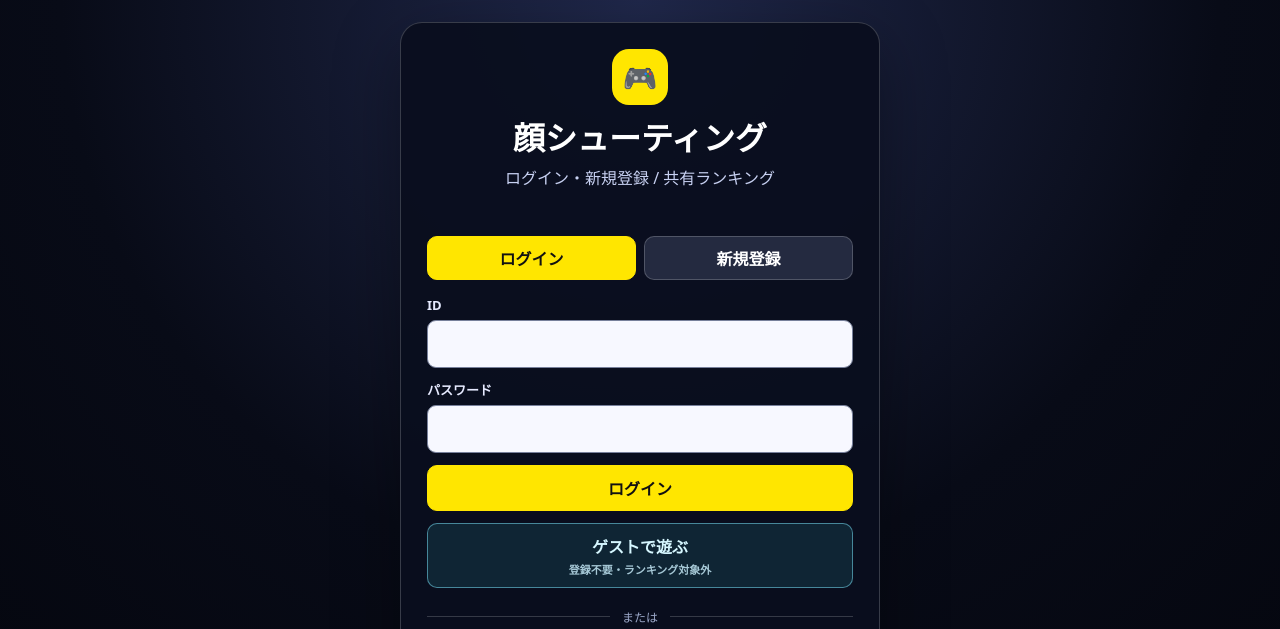
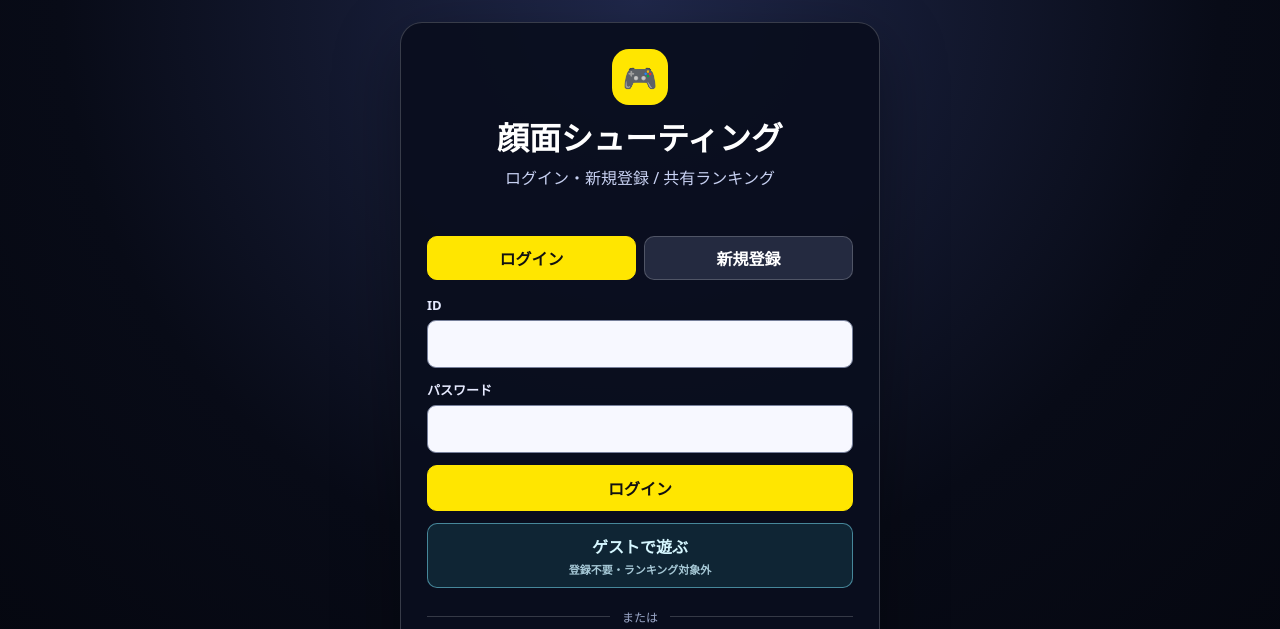
Before and after one commit to pan933/face-shooter-online, a plain HTML site: page 顔面シューティング_GitHubPages版/index.html in a window 1280 px wide. Shown: the top 629 px of the page. Drawn offline with Linux system fonts and the light colour scheme.

Commit message:
Update index.html

```diff
--- a/顔面シューティング_GitHubPages版/index.html
+++ b/顔面シューティング_GitHubPages版/index.html
@@ -12,7 +12,7 @@
   <main class="auth-shell">
     <section class="auth-card">
       <div class="brand-mark">🎮</div>
-      <h1>顔シューティング</h1>
+      <h1>顔面シューティング</h1>
       <p class="subtitle">ログイン・新規登録 / 共有ランキング</p>
       <div id="globalMessage" class="message" role="status" aria-live="polite"></div>
 
```
